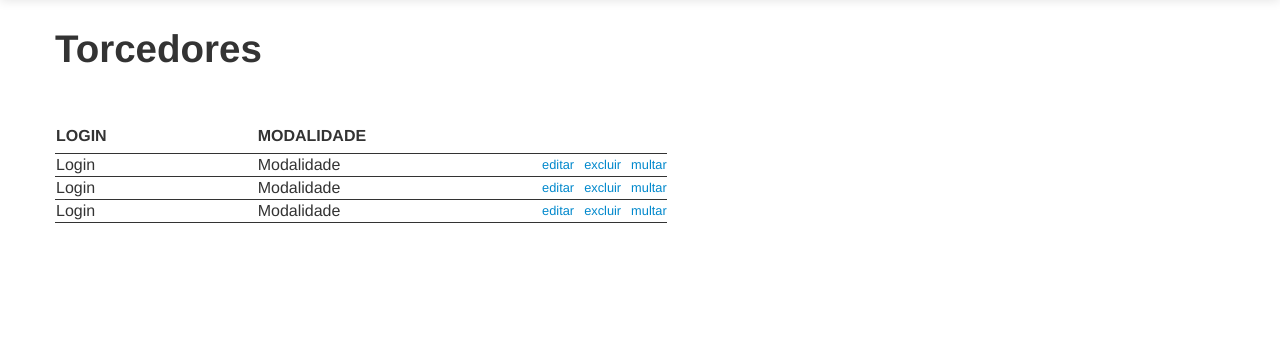
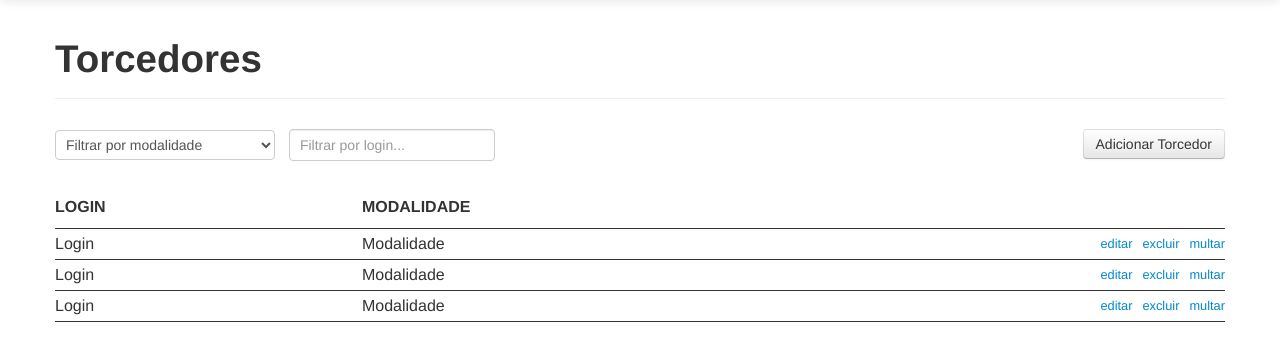
Before and after one commit to CathyMacars/SocioFan, a PHP site: page /torcedores.php in a window 1280 px wide. Shown: the part 41-402 px from the top of the page. Run offline with PHP 8.4, Linux system fonts and the light colour scheme; some libraries are stand-ins or nearby versions.

Commit message:
Completando a tela de torcedores
Adicionando mecanismos de filtro + botão para adicionar

```diff
--- a/css/styles.css
+++ b/css/styles.css
@@ -1,32 +1,39 @@
-.cabecalho-pagina {
-  margin-bottom: 50px;
+.fan-table {
+  width: 100%;
 }
 
-.tabela-torcedores thead {
+.fan-table thead {
   line-height: 2em;
   text-transform: uppercase;
+  text-align: left;
 }
 
-.tabela-torcedores th,
-.tabela-torcedores td {
-  padding-right: 150px;
+.fan-table th,
+.fan-table td {
+  padding: 5px 50px 5px 0;
   border-bottom: solid 1px;
 }
 
-.tabela-torcedores th:last-child,
-.tabela-torcedores td:last-child {
+.fan-table th:last-child,
+.fan-table td:last-child {
   padding-right: 0;
+  text-align: right;
 }
 
-.tabela-torcedores tbody tr:hover {
-  background: #a9b9e4; /*#7fd9f8*/
+.fan-table tbody tr:hover {
+  background: #a4b1d5;
 }
 
-.tabela-torcedores tbody tr:hover a {
-  color: #fff; /*#7fd9f8*/
+.fan-table tbody tr:hover a {
+  color: #fff;
 }
 
-.tabela-torcedores__lista-acoes li {
+.fan-table__actions-list {
+  display: inline-block;
+  margin: 0;
+}
+
+.fan-table__actions-list li {
   list-style-type: none;
   float: left;
   margin-right: 10px;
@@ -34,6 +41,22 @@
   text-transform: lowercase;
 }
 
-.tabela-torcedores__lista-acoes li:last-child {
+.fan-table__actions-list li:last-child {
   margin-right: 0;
 }
+
+.page-sub-header select {
+  margin-right: 10px;
+}
+
+input[type="text"] {
+  padding: 15px 10px;
+}
+
+.page-sub-header button {
+  float: right;
+}
+
+.page-sub-header {
+  margin-bottom: 15px;
+}
--- a/inc/actions.php
+++ b/inc/actions.php
@@ -1,4 +1,4 @@
-<ul class="tabela-torcedores__lista-acoes">
+<ul class="fan-table__actions-list clearfix">
   <li><a href="#">Editar</a></li>
   <li><a href="#">Excluir</a></li>
   <li><a href="#">Multar</a></li>
--- a/torcedores.php
+++ b/torcedores.php
@@ -2,9 +2,25 @@
 
     <div class="container">
 
-      <h1 class="cabecalho-pagina">Torcedores</h1>
+      <div class="page-header">
+        <h1>Torcedores</h1>
+      </div>
 
-    <table class="tabela-torcedores">
+      <div class="page-sub-header">
+        <select>
+          <option disabled="disabled" selected="selected">Filtrar por modalidade</option>
+          <option>Modalidade A</option>
+          <option>Modalidade B</option>
+          <option>Modalidade C</option>
+        </select>
+
+        <input class="fan-filter" type="text" class="filter" placeholder="Filtrar por login...">
+
+        <button class="btn">Adicionar Torcedor</button>
+      </div>
+
+
+      <table class="fan-table">
         <thead>
             <tr>
                  <th> Login </th>
```
Lines whose indentation alone changed are shown as unchanged.
